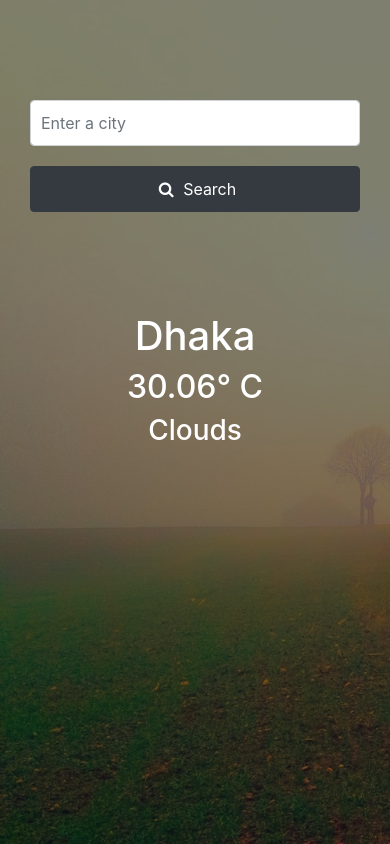
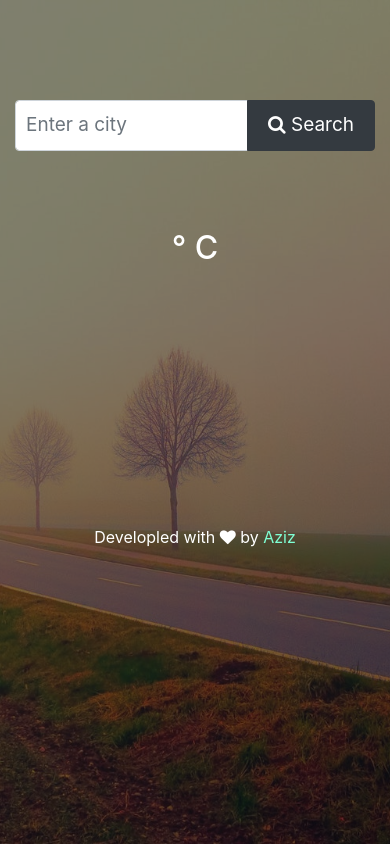
Before and after one commit to rafs2n/Weather-App, a plain HTML site: page index.html in a window 390 px wide. Drawn offline with nearby package versions, Linux system fonts and the light colour scheme; no server answers.

Commit message:
function added

```diff
--- a/app.js
+++ b/app.js
@@ -37,6 +37,7 @@ btn.addEventListener("click", function () {
         fetch('https://api.openweathermap.org/data/2.5/weather?q=' + city + '&units=metric&appid=93d71f6bc1ab4092643bae17067ef4c9')
             .then(response => response.json())
             .then(data => {
+                console.log(data);
                 const cityName = data.name;
                 const temperature = data.main.temp;
                 const descrip = data.weather[0].main;
@@ -59,7 +60,7 @@ btn.addEventListener("click", function () {
 
     } else {
         const small = document.createElement('small');
-        small.innerText = 'Invalid Input'
+        small.innerText = 'invalid input'
         warning.appendChild(small);
     }
 
--- a/index.html
+++ b/index.html
@@ -15,22 +15,29 @@
 <body>
     <div class="container-fluid overlay">
         <div class="row">
-            <div class="col-md-9 input">
-                <input id="input" type="text" class="form-control radius-none" placeholder="Enter a city">
-                <div id="warning"></div>
+
+            <div class="input-group">
+                <input id="input" type="text" class="form-control" placeholder="Enter a city">
+
+                <div class="input-group-append">
+                    <button id="btn" class="btn btn-dark"><i class="fa fa-search"></i> Search</button>
+                </div>
             </div>
-            <div class="col-md-3 button">
-                <button id="btn" type="button" class="btn btn-block btn-dark radius-none"><i class="fa fa-search"></i> Search</button>
-            </div>
+            <div id="warning"></div>
+
             <div class="col-md-12 text-center text-white display" id="display">
 
                 <div id="img-display"></div>
                 <div id="icon-display"></div>
-                <h1><span id="city-name">Dhaka</span></h1>
-                <h2><span id="temp">30.06</span>&deg; C</h2>
-                <h3><span id="desc">Clouds</span></h3>
+                <h1><span id="city-name"></span></h1>
+                <h2><span id="temp"></span>&deg; C</h2>
+                <h3><span id="desc"></span></h3>
 
             </div>
+
+        </div>
+        <div class="footer text-white">
+            <p>Developled with <i class="fa fa-heart"></i> by <a href="https://www.facebook.com/rafsan.anip/" target="_blank">Aziz</a></p>
         </div>
 
     </div>
--- a/style.css
+++ b/style.css
@@ -2,6 +2,7 @@ body {
   /* position: absolute; */
   background-image: url("img/back.jpg");
   background-size: cover;
+  background-position: center center;
   background-repeat: no-repeat;
   height: 100vh;
 }
@@ -19,42 +20,47 @@ body {
 }
 .row {
   /* border: 2px solid red; */
-  width: 50%;
+  width: 40%;
   margin: 100px auto;
   padding: 0px;
 }
-.button button {
+#display{
+  margin-top: 70px;
+}
+#input{
   padding: 10px;
-  font-size: 16px;
+  font-size: 19px;
 }
-.input input {
-  padding: 10px;
-  font-size: 16px;
+#btn{
+  font-size: 19px;
+  padding: 0px 30px;
 }
-.button i {
-  font-size: 16px;
-  padding: 0px 5px;
-}
-.display {
-  margin-top: 100px;
-}
-
 #warning{
   color: white;
 }
 
+.footer{
+  margin-top: 250px;
+  text-align: center;
+}
+.footer a{
+  text-decoration: none;
+  color: aquamarine;
+}
+
+
 @media screen and (max-width: 768px) {
-  .row {
+  .row{
     width: 100%;
   }
-  .button button {
-    width: 100%;
-    margin-top: 20px;
-    padding: 10px;
-    font-size: 16px;
+  #btn{
+    padding:0px 20px;
   }
-  .input input {
-    padding: 10px;
-    font-size: 16px;
+
+}
+
+@media screen and (max-width: 414px){
+  .footer{
+    margin-top: 250px;
   }
 }
```
